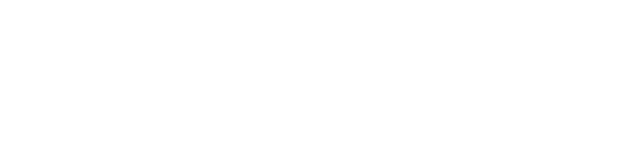
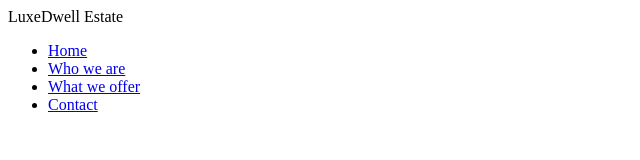
Before and after one commit to favourkendi-dev/LuxeDwell-RealEstate-website, a plain HTML site: page about.html in a window 1280 px wide. Shown: the whole page, without its empty margins (0-640 px from the left). Drawn offline with Linux system fonts and the light colour scheme.

Commit message:
feat: Add navigation bar in my about page

```diff
--- a/about.html
+++ b/about.html
@@ -7,5 +7,15 @@
 </head>
 <body>
 
+    <nav class="navbar">
+    <div class="header">LuxeDwell Estate</div>
+    <ul class="nav-links">
+      <li><a href="home.html">Home</a></li>
+      <li><a href="about.html">Who we are</a></li>
+      <li><a href="services.html">What we offer</a></li>
+      <li><a href="contact.html">Contact</a></li>
+    </ul>
+  </nav>
+
 </body>
 </html>
```
